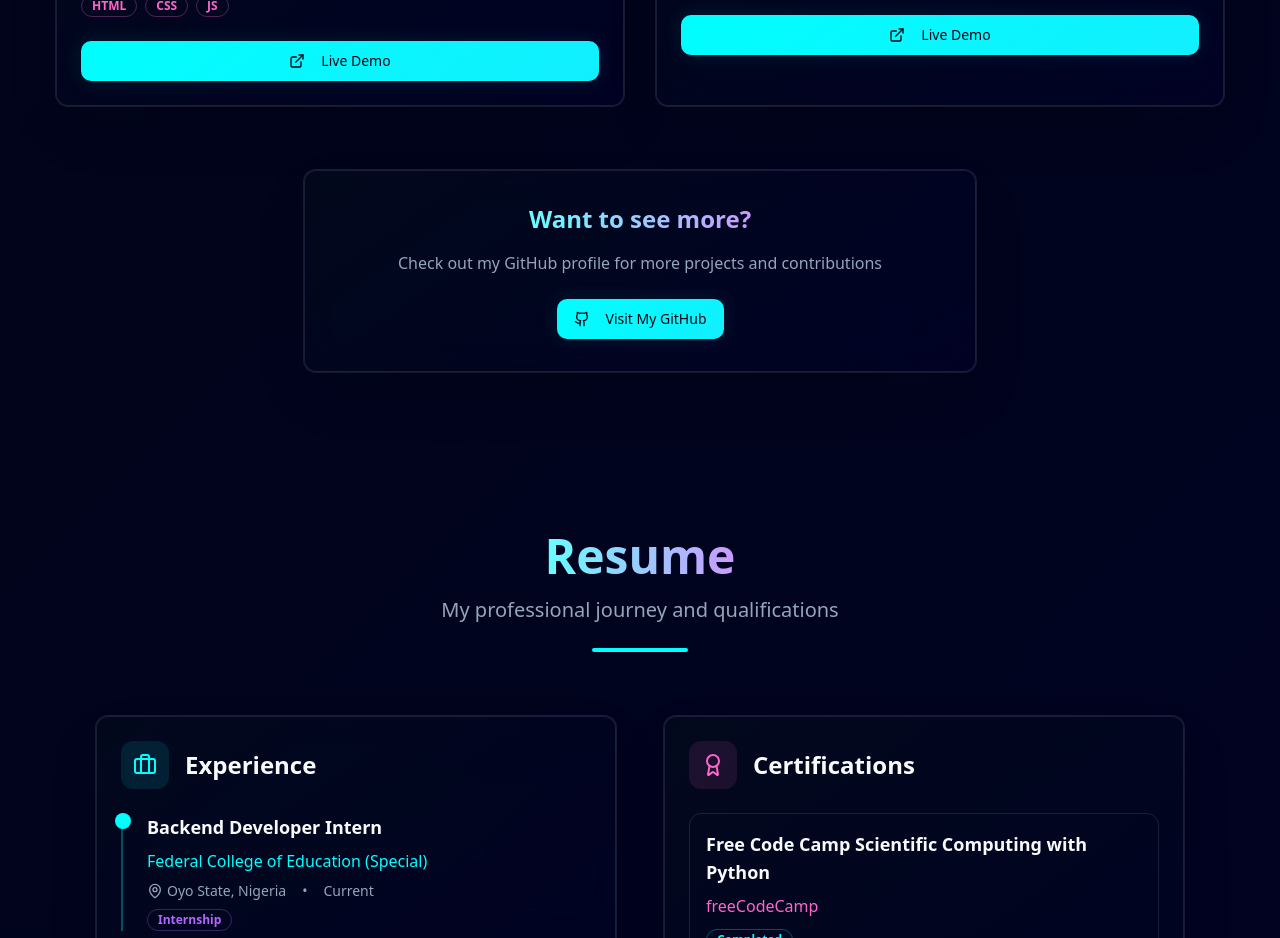
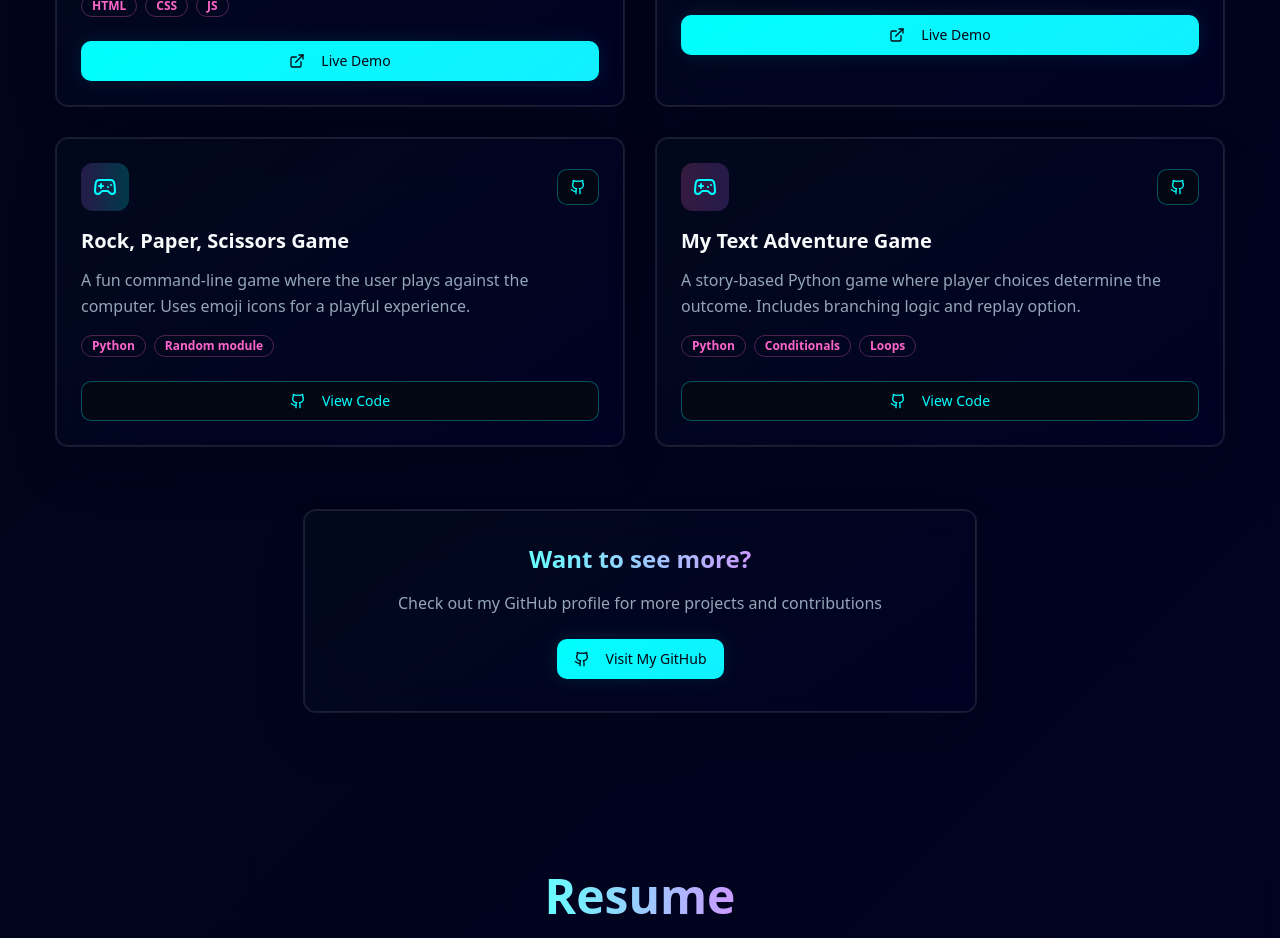
Before and after one commit to Codex-Prime01/codex-portfolio, a React (Vite) app: page / in a window 1280 px wide. Shown: the part 2640-3578 px from the top of the page. Built offline with nearby package versions, Linux system fonts and the light colour scheme.

Commit message:
Add new projects to portfolio
Adds three new projects to the projects section of the portfolio website: Rock, Paper, Scissors Game and My Text Adventure Game. The existing design and content remain unchanged, with the new projects following the same format and styling.

```diff
--- a/src/components/Projects.tsx
+++ b/src/components/Projects.tsx
@@ -43,6 +43,26 @@ const Projects = () => {
       live: "https://codex-prime01.github.io/birthday-website/index.html",
       icon: Gift,
       gradient: "from-primary/20 to-accent/20"
+    },
+    {
+      id: 5,
+      title: "Rock, Paper, Scissors Game",
+      description: "A fun command-line game where the user plays against the computer. Uses emoji icons for a playful experience.",
+      technologies: ["Python", "Random module"],
+      github: "https://github.com/codex-prime01/rock-paper-scissors-python",
+      live: null,
+      icon: Gamepad2,
+      gradient: "from-secondary/20 to-primary/20"
+    },
+    {
+      id: 6,
+      title: "My Text Adventure Game",
+      description: "A story-based Python game where player choices determine the outcome. Includes branching logic and replay option.",
+      technologies: ["Python", "Conditionals", "Loops"],
+      github: "https://github.com/codex-prime01/my--adventure-game",
+      live: null,
+      icon: Gamepad2,
+      gradient: "from-accent/20 to-secondary/20"
     }
   ];
 
```
